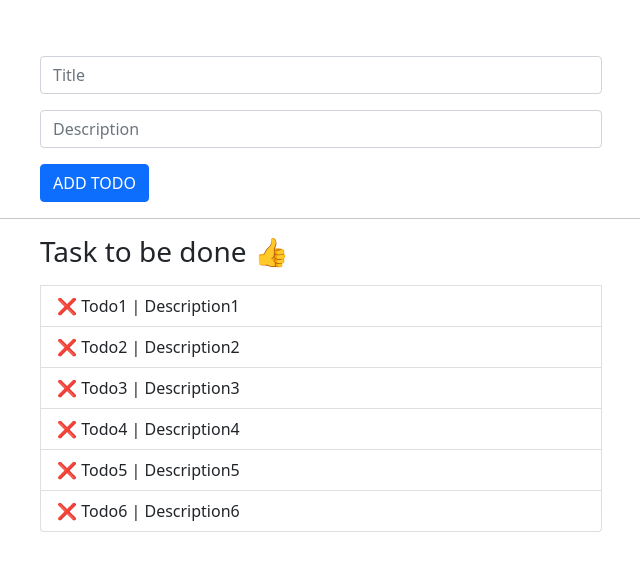
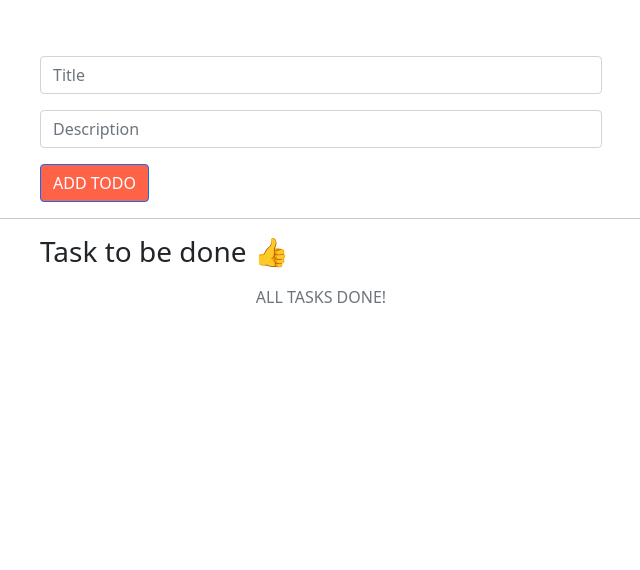
Before and after one commit to master-dhanesh/React-mern-02, a React (Create React App) app: page / in a window 1280 px wide. Shown: the top 570 px of the page, without its empty margins (319-959 px from the left). Built offline with nearby package versions, Linux system fonts and the light colour scheme.

Commit message:
LOCALSTORAGE AND CSS IMPLEMENTATION

```diff
--- /dev/null
+++ b/src/App.css
@@ -0,0 +1,7 @@
+.tomato {
+    background-color: tomato;
+}
+
+.text-tomato {
+    color: tomato;
+}
--- a/src/App.js
+++ b/src/App.js
@@ -1,16 +1,12 @@
 import { useState } from "react";
 import Create from "./Components/Create";
 import Show from "./Components/Show";
+import "./App.css";
 
 const App = () => {
-    const [todos, setTodos] = useState([
-        { id: "1", title: "Todo1", desc: "Description1" },
-        { id: "2", title: "Todo2", desc: "Description2" },
-        { id: "3", title: "Todo3", desc: "Description3" },
-        { id: "4", title: "Todo4", desc: "Description4" },
-        { id: "5", title: "Todo5", desc: "Description5" },
-        { id: "6", title: "Todo6", desc: "Description6" },
-    ]);
+    const [todos, setTodos] = useState(
+        JSON.parse(localStorage.getItem("todos")) || []
+    );
 
     return (
         <div className="container mt-5 p-2">
--- a/src/Components/Create.js
+++ b/src/Components/Create.js
@@ -19,7 +19,10 @@ const Create = ({ todos, setTodos, name }) => {
             ...todo,
         };
 
-        setTodos([...todos, sendTodo]);
+        let newTodos = [...todos, sendTodo];
+        localStorage.setItem("todos", JSON.stringify(newTodos));
+
+        setTodos(newTodos);
         setTodo({ title: "", desc: "" });
     };
 
@@ -41,7 +44,7 @@ const Create = ({ todos, setTodos, name }) => {
                 onChange={ChangeHandler}
                 value={todo.desc}
             />
-            <button className="btn btn-primary">ADD TODO</button>
+            <button className="btn btn-primary tomato">ADD TODO</button>
         </form>
     );
 };
--- a/src/Components/Show.js
+++ b/src/Components/Show.js
@@ -1,19 +1,29 @@
 import React from "react";
 import PropTypes from "prop-types";
 
+import css from "./Show.module.css";
+
 const Show = ({ todos, setTodos }) => {
     const DeleteHandler = (id) => {
-        setTodos(todos.filter((todo) => todo.id !== id));
+        let filtertodos = todos.filter((todo) => todo.id !== id);
+        localStorage.setItem("todos", JSON.stringify(filtertodos));
+        setTodos(filtertodos);
+    };
+
+    const style = {
+        color: "tomato",
+        font: "500 1.5vmax montserrat",
     };
 
     let todolist = <p className="text-center text-muted">ALL TASKS DONE!</p>;
 
     if (todos.length !== 0) {
         todolist = todos.map((todo) => (
-            <label key={todo.id} className="list-group-item">
+            <label key={todo.id} className={`list-group-item ${css.arrange}`}>
+                <span style={style}>
+                    {todo.title} | {todo.desc}
+                </span>
                 <span onClick={() => DeleteHandler(todo.id)}>❌</span>
-                {"  "}
-                {todo.title} | {todo.desc}
             </label>
         ));
     }
--- /dev/null
+++ b/src/Components/Show.module.css
@@ -0,0 +1,4 @@
+.arrange {
+    display: flex;
+    justify-content: space-between;
+}
```
